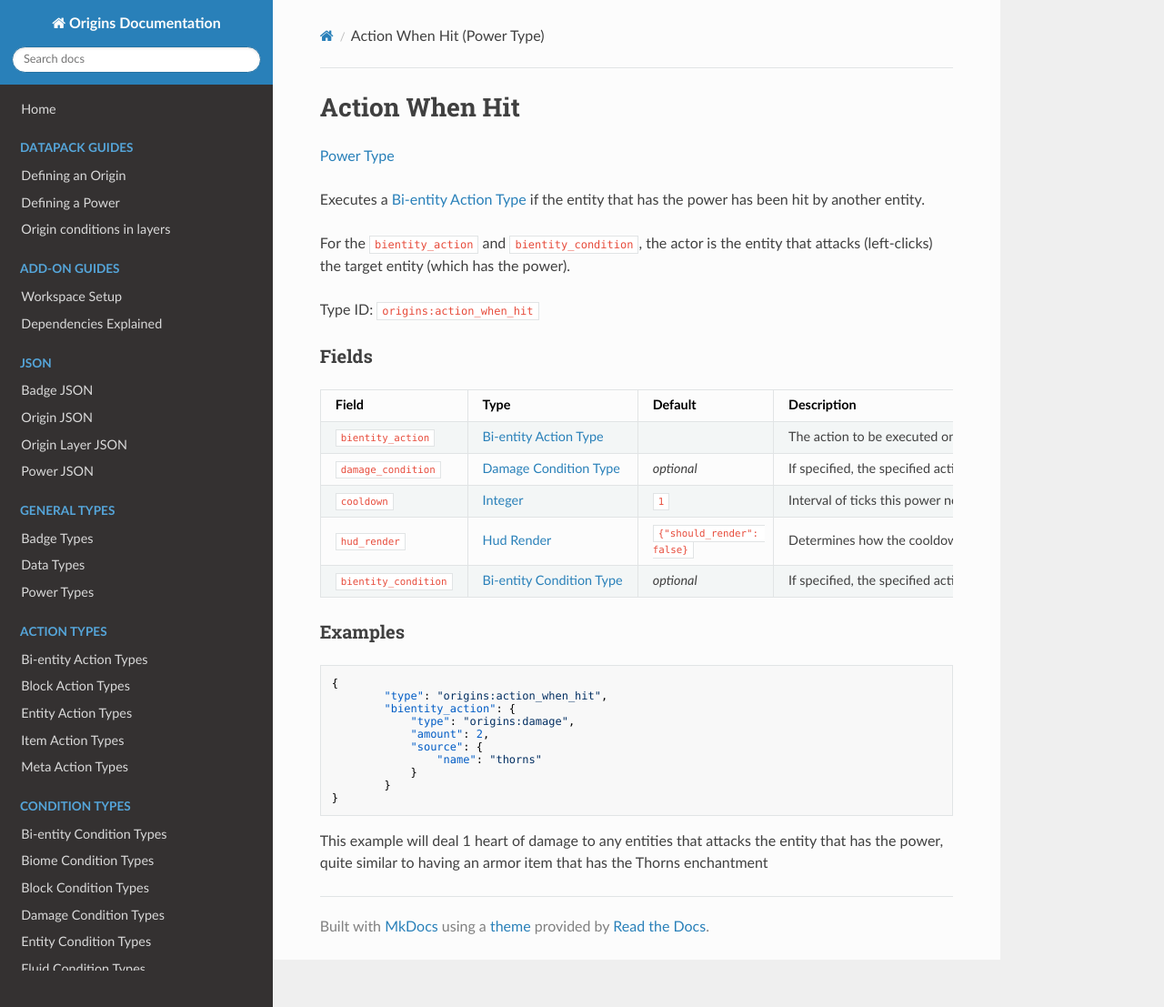
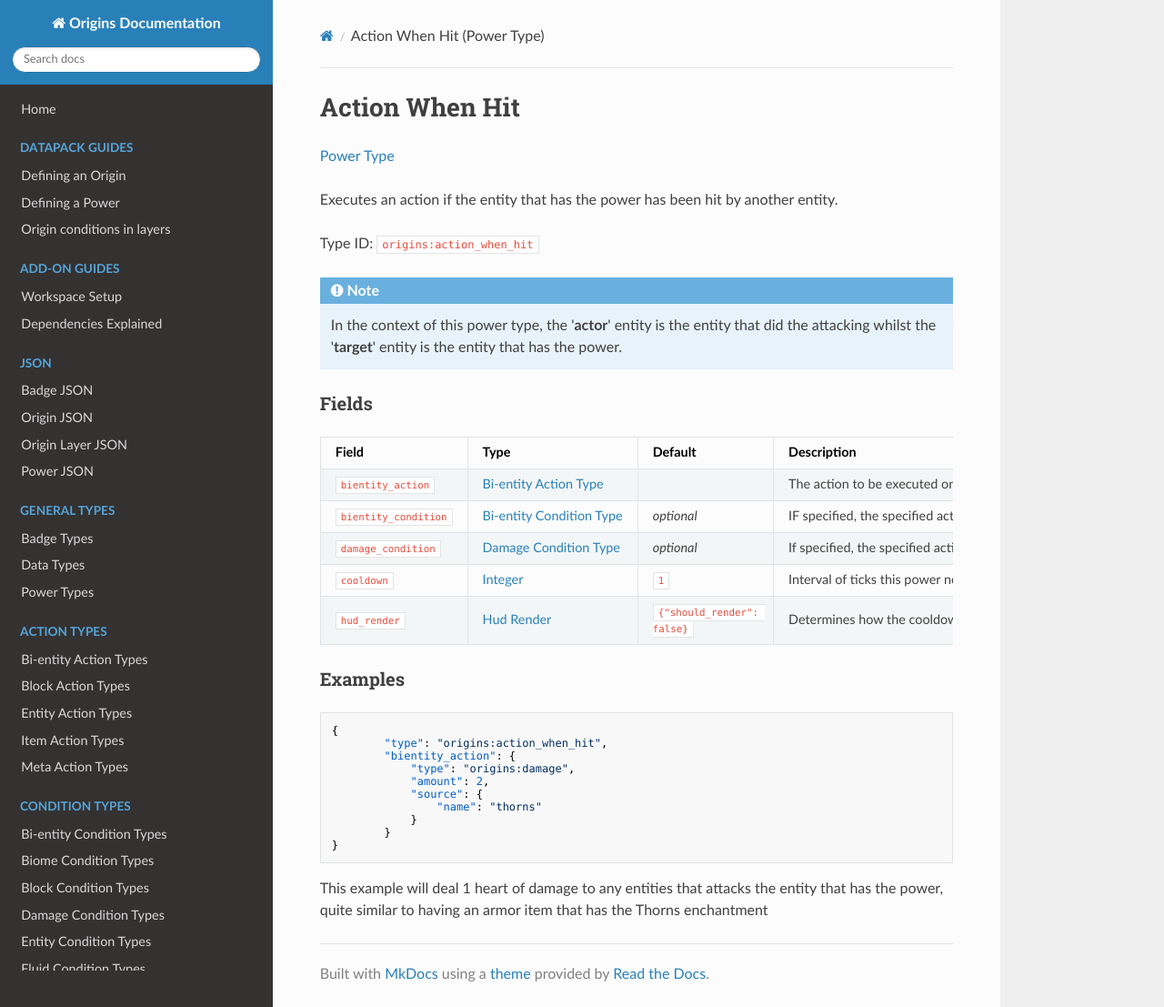
Before and after one commit to apace100/origins-docs, an MkDocs documentation site: the page built from docs/types/power_types/action_when_hit.md, in a window 1280 px wide and 1107 px high. Shown: the whole window at 91% size. Built offline with MkDocs 1.6.1, drawn with Linux system fonts in a browser that asks for light colours; nearby versions of some CDN libraries.

Commit message:
Updated `action_when_hit.md` (Power Types) * Simplified the description of the power type * Separated the 'actor' and 'target' context note from the description of the power type * Changed the description of the fields to match the new changes

```diff
--- a/docs/types/power_types/action_when_hit.md
+++ b/docs/types/power_types/action_when_hit.md
@@ -7,22 +7,24 @@ date: 2021-10-06
 
 [Power Type](../power_types.md)
 
-Executes a [Bi-entity Action Type](../bientity_action_types.md) if the entity that has the power has been hit by another entity.
-
-For the `bientity_action` and `bientity_condition`, the actor is the entity that attacks (left-clicks) the target entity (which has the power).
+Executes an action if the entity that has the power has been hit by another entity.
 
 Type ID: `origins:action_when_hit`
+
+!!! note
+
+    In the context of this power type, the '**actor**' entity is the entity that did the attacking whilst the '**target**' entity is the entity that has the power.
 
 
 ### Fields
 
 Field | Type | Default | Description
 ------|------|---------|-------------
-`bientity_action` | [Bi-entity Action Type](../bientity_action_types.md) | | The action to be executed on either or both 'actor' (the attacker entity) entity and 'target' (the entity that has the power) entity.
-`damage_condition` | [Damage Condition Type](../damage_condition_types.md) | _optional_ | If specified, the specified action will only trigger when this condition holds for the specified type of damage.
+`bientity_action` | [Bi-entity Action Type](../bientity_action_types.md) | | The action to be executed on either or both the '**actor**' and '**target**' entities.
+`bientity_condition` | [Bi-entity Condition Type](../bientity_condition_types.md) | _optional_ | IF specified, the specified action will only be executed if this condition is fulfilled by either or both '**actor**' and '**target**' entities.
+`damage_condition` | [Damage Condition Type](../damage_condition_types.md) | _optional_ | If specified, the specified action will only be executed if this condition is fulfilled by the damage dealt by the '**actor**' entity.
 `cooldown` | [Integer](../data_types/integer.md) | `1` | Interval of ticks this power needs to recharge before the power can be triggered again.
 `hud_render`| [Hud Render](../data_types/hud_render.md) | `{"should_render": false}` | Determines how the cooldown of this power is visualized on the HUD.
-`bientity_condition` | [Bi-entity Condition Type](../bientity_condition_types.md) | _optional_ | If specified, the specified action will only trigger if this condition is fulfilled by either or both 'actor' (the attacker entity) entity and 'target' (the entity that has the power) entity.
 
 
 ### Examples
```
